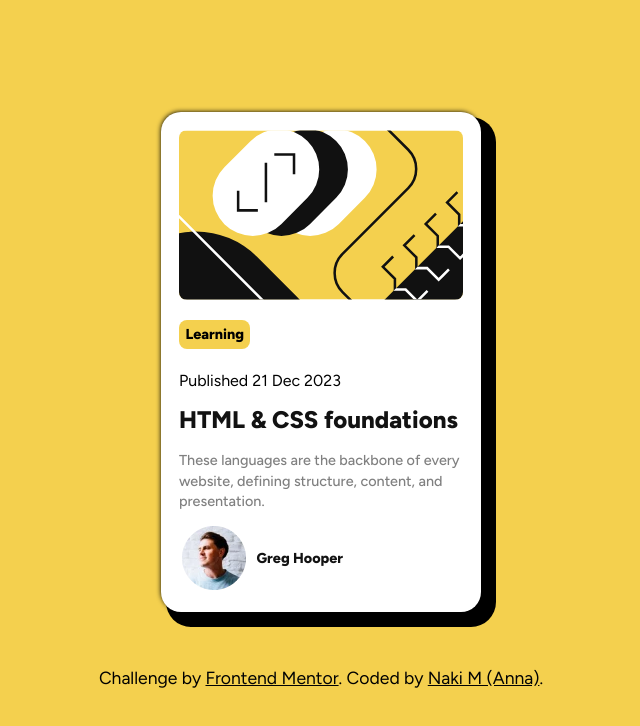
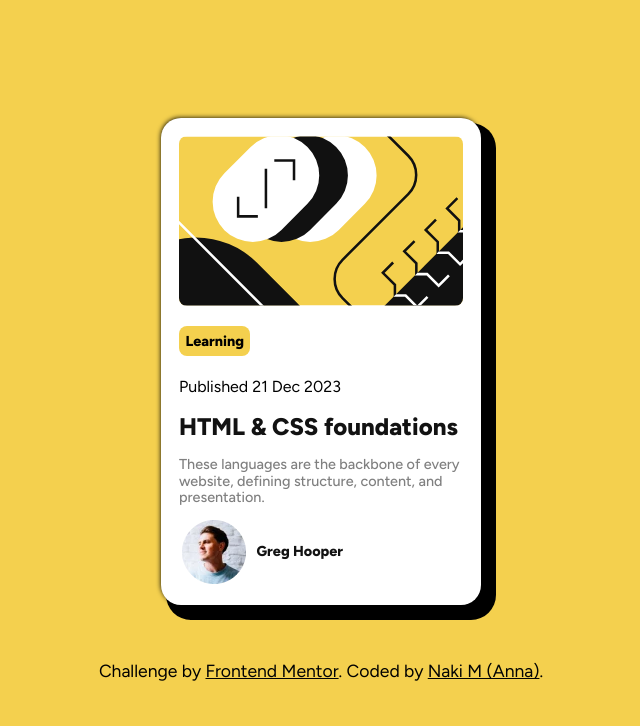
Before and after one commit to Naki93/frontend-blog-preview, a plain HTML site: page index.html in a window 1280 px wide. Shown: the whole page, without its empty margins (319-959 px from the left). Drawn offline with Linux system fonts and the light colour scheme.

Commit message:
initial commit

```diff
--- a/style.css
+++ b/style.css
@@ -39,7 +39,7 @@ img{
 }
 
 section{
-    line-height: 1.3rem;
+    /* line-height: 1.2rem; */
 }
 
 .avatar{
```
